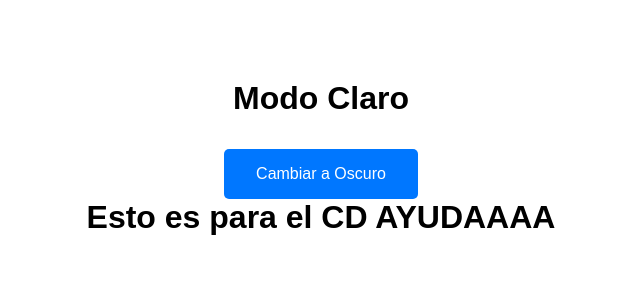
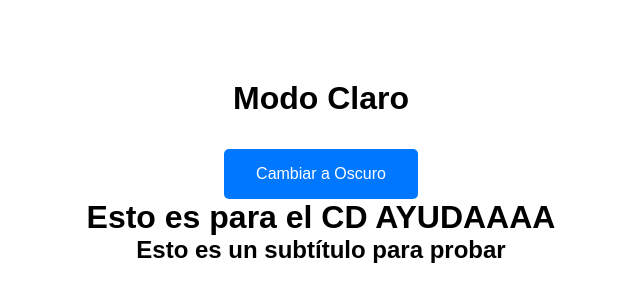
Before and after one commit to Carlos-Alvarenga721/CI-CD-Vite-Js, a React (Vite) app: page / in a window 1280 px wide. Shown: the top 302 px of the page, without its empty margins (319-959 px from the left). Built offline with nearby package versions, Linux system fonts and the light colour scheme.

Commit message:
cambio 2 para el deploy

```diff
--- a/src/App.jsx
+++ b/src/App.jsx
@@ -15,6 +15,7 @@ function App() {
         Cambiar a {darkMode ? 'Claro' : 'Oscuro'}
       </button>
       <h1>Esto es para el CD AYUDAAAA</h1>
+      <h2>Esto es un subtítulo para probar</h2>
     </div>
   );
 }
```
